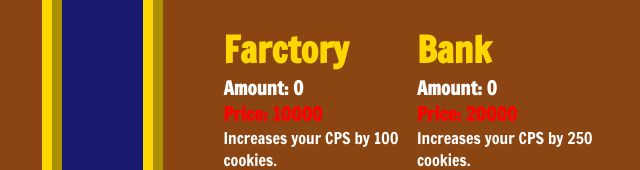
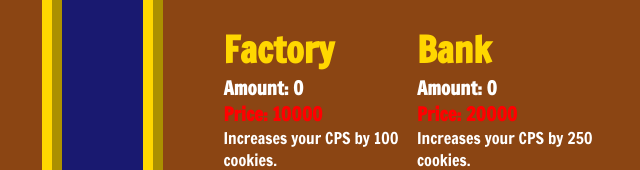
Before and after one commit to Deathstructor/Projekt-2, a plain HTML site: page index.html in a window 1280 px wide. Shown: the part 630-800 px from the top of the page, 528-1168 px from the left. Drawn offline with Linux system fonts and the light colour scheme.

Commit message:
fixade stavfel

```diff
--- a/index.html
+++ b/index.html
@@ -75,7 +75,7 @@
 
         <div class="shopSpacing">
             <div class="factory">
-                    <h2>Farctory</h2>
+                    <h2>Factory</h2>
                     <div>
                         <h3 class="fcAmount">Amount: 0</h3>
                         <h3 class="fcPrice">Price: 10000</h3>
```
